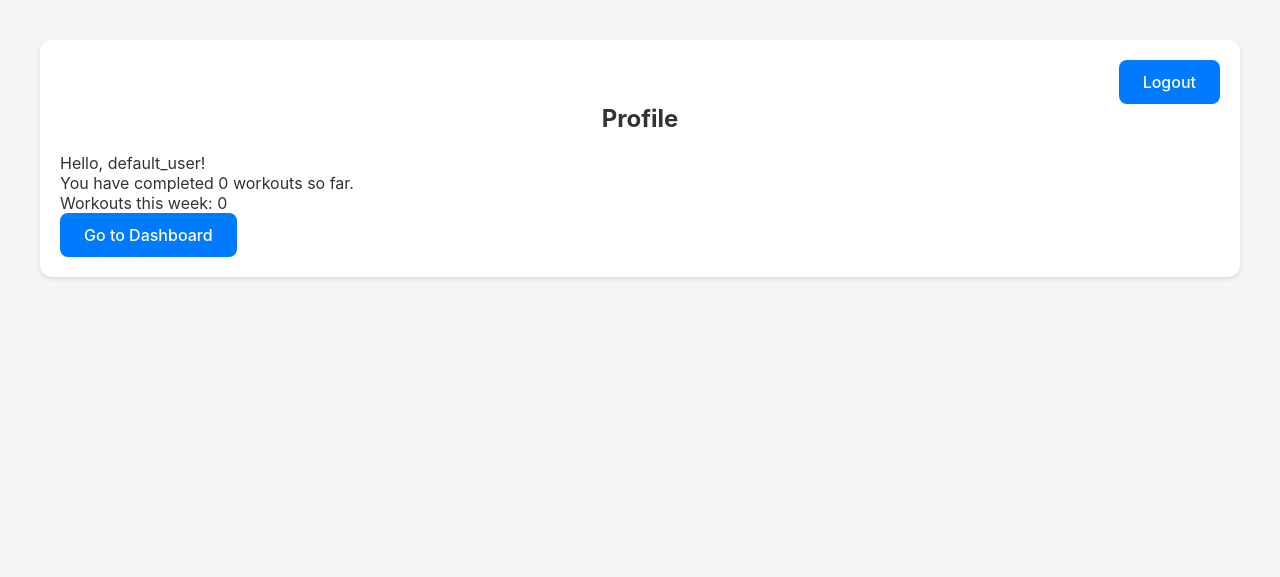
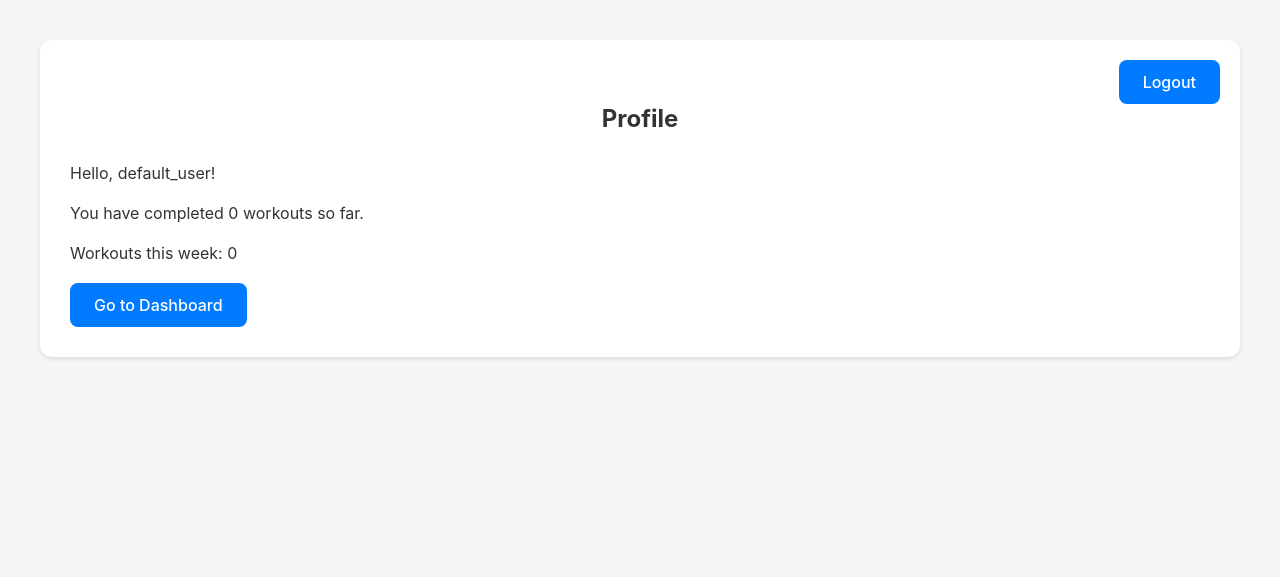
Before and after one commit to dianaargn/team-do-over, a Flask app: page /profile in a window 1280 px wide. Shown: the top 577 px of the page. Run offline with Flask 3, Linux system fonts and the light colour scheme; a user stored in the database is signed in.

Commit message:
fixed dashboard

```diff
--- a/static/style.css
+++ b/static/style.css
@@ -28,6 +28,11 @@ body {
     background-color: var(--background-color);
     color: var(--font-color);
     padding: 20px;
+}
+
+/* =========== Profile =============*/
+.profile-body, .history-body {
+    padding: 10px;
 }
 
 /* ========== Containers ========== */
@@ -84,7 +89,6 @@ h2 {
     color: var(--font-color);
     margin-bottom: 10px;
 }
-
 /* ========== Buttons ========== */
 button, a.button {
     background-color: var(--primary-color);
@@ -134,6 +138,12 @@ button:active, a.button:active {
 .logout {
     text-align: right;
 }
+.logout .button {
+    background-color: var(--primary-color);
+}
+.logout .button:hover {
+    background-color: var(--primary-hover-color);
+}
 
 
 /* ========== Links ========== */
@@ -158,7 +168,8 @@ input, select, textarea {
 }
 
 .folder-form {
-    padding: 10px;
+    display: flex;
+    gap: 10px;
 }
 
 .folder-form input {
--- a/templates/dashboard.html
+++ b/templates/dashboard.html
@@ -17,15 +17,14 @@
                 <div class="folder-header">
                     <h3>{{ folder.name }}</h3>
                     <div class="folder-actions">
-                        <button onclick="showForm('template-form')" type="submit" class='button'  >Add Workout</button>
-                        <form id='template-form' style="display: none;" action="{{ url_for('create_template', folder_id=folder.id) }}" method="post">
+                        <button onclick="showForm('{{folder.id}}')" type="submit" class='button'  >Add Workout</button>
+                        <form id={{folder.id}} style="display: none;" action="{{ url_for('create_template', folder_id=folder.id) }}" method="post">
                         <input type="text" name="name" placeholder="New workout name" required>
                         </form>
                         <form action="{{ url_for('delete_folder', folder_id=folder.id) }}" method="post">
                             <button type="submit" class="button delete-button" onclick="return confirm('Are you sure you want to delete this folder and all its templates?')">Delete</button>
                         </form>
                     </div>
-
                 </div>
                 <hr>
                 <div class="templates-list">
--- a/templates/profile.html
+++ b/templates/profile.html
@@ -5,9 +5,9 @@
         <a href="{{ url_for('logout') }}" class="button">Logout</a>
     </div>
     <h1>Profile</h1>
-    <p>Hello, {{ current_user.username }}!</p>
-    <p>You have completed {{ total_workouts }} workouts so far.</p>
-    <p>Workouts this week: {{ workouts_per_week }}</p>
-    <p><a href="{{ url_for('dashboard') }}" class="button">Go to Dashboard</a></p>
+    <p class="profile-body">Hello, {{ current_user.username }}!</p>
+    <p class="profile-body">You have completed {{ total_workouts }} workouts so far.</p>
+    <p class="profile-body">Workouts this week: {{ workouts_per_week }}</p>
+    <p class="profile-body"><a href="{{ url_for('dashboard') }}" class="button">Go to Dashboard</a></p>
 </div>
 {% endblock %}
```
Also changed, not shown: templates/edit_history.html (+0 -13 lines), templates/history.html (+1 -7 lines), instance/workouts.db.
